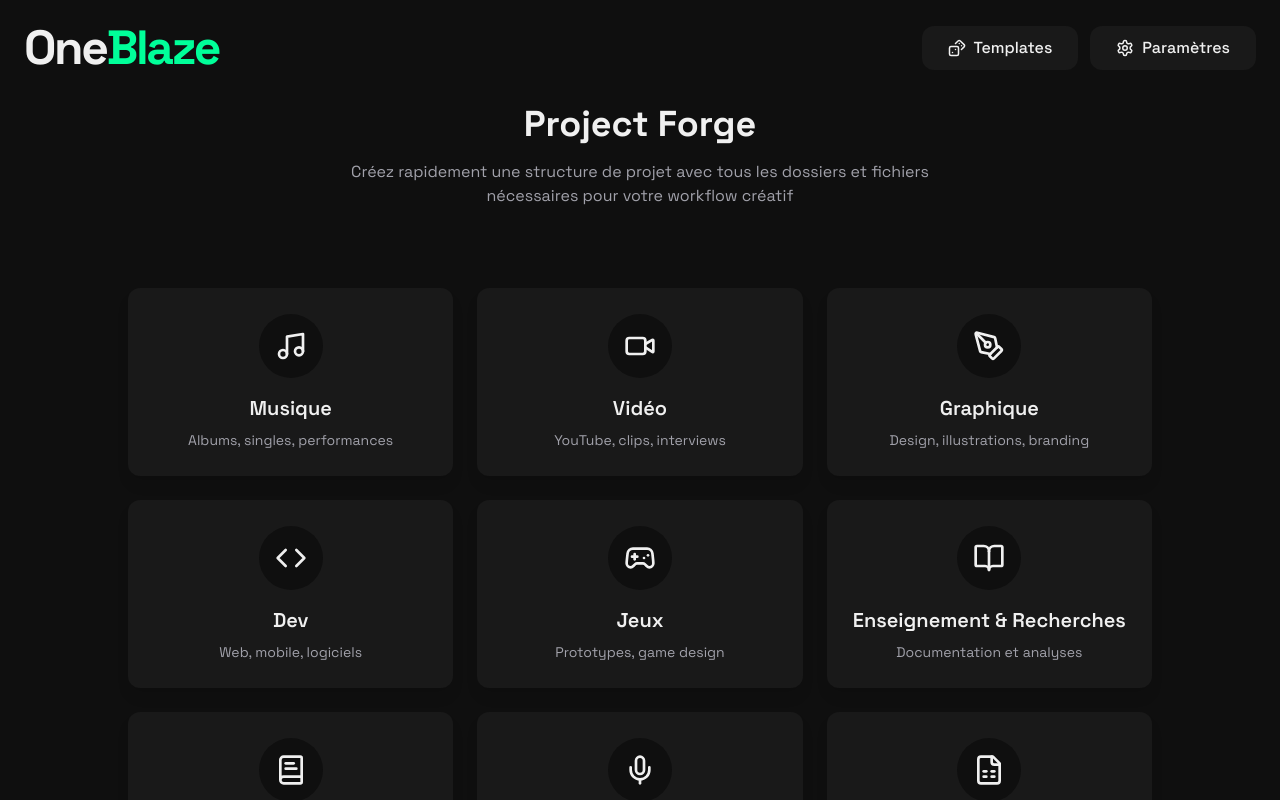
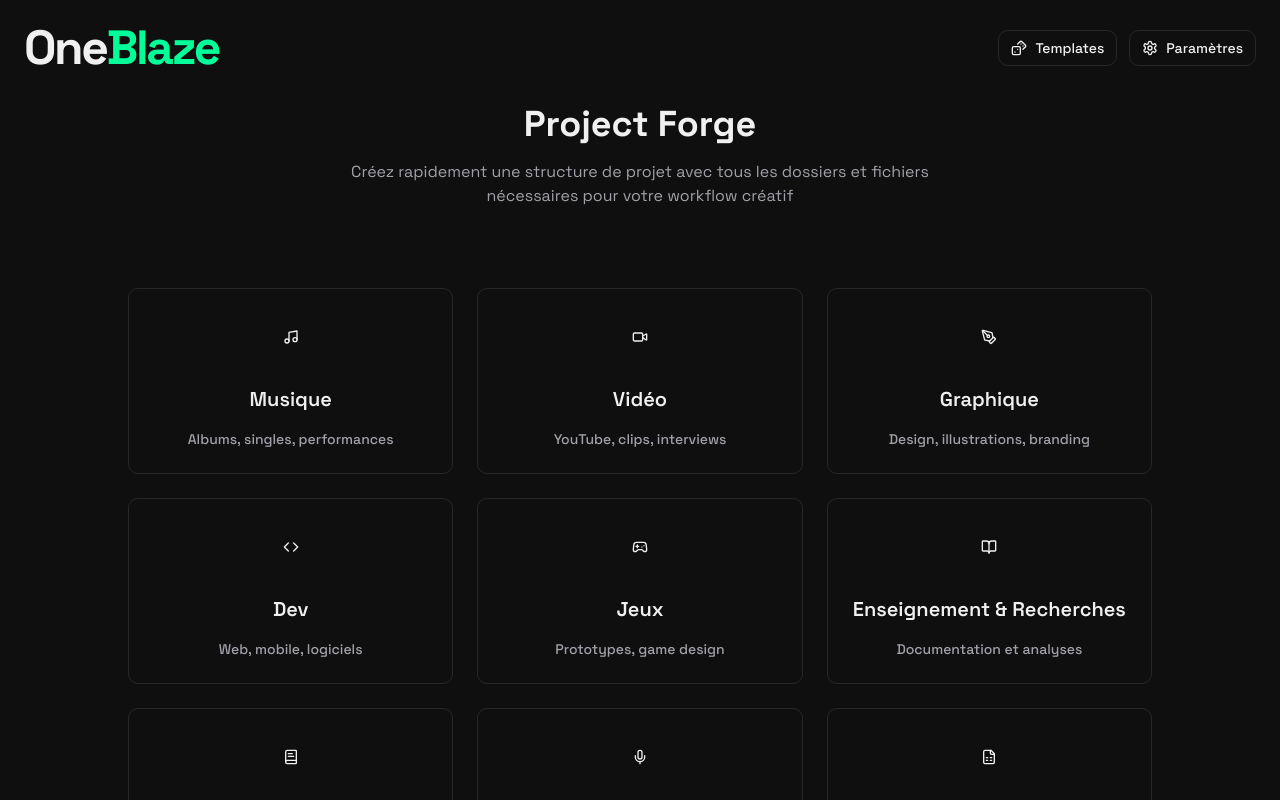
Before and after one commit to MathisOneBlaze/oneblaze-project-forge, a React (Vite) app: page / in a window 1280 px wide. Shown: the top 800 px of the page. Built offline with nearby package versions, Linux system fonts and the light colour scheme.

Commit message:
Fix: Connect parameter and template buttons
Connect the parameter and template buttons in the application.

```diff
--- a/src/components/CheckboxOption.tsx
+++ b/src/components/CheckboxOption.tsx
@@ -1,5 +1,7 @@
 
 import React from 'react';
+import { Checkbox } from "@/components/ui/checkbox";
+import { Label } from "@/components/ui/label";
 
 interface CheckboxOptionProps {
   id: string;
@@ -10,15 +12,13 @@ interface CheckboxOptionProps {
 
 const CheckboxOption: React.FC<CheckboxOptionProps> = ({ id, label, checked, onChange }) => {
   return (
-    <div className="flex items-center mb-2">
-      <input
+    <div className="flex items-center space-x-3 my-2">
+      <Checkbox
         id={id}
-        type="checkbox"
         checked={checked}
-        onChange={(e) => onChange(e.target.checked)}
-        className="oneblaze-checkbox mr-3"
+        onCheckedChange={onChange}
       />
-      <label htmlFor={id} className="text-sm">{label}</label>
+      <Label htmlFor={id} className="text-sm">{label}</Label>
     </div>
   );
 };
--- a/src/components/ProjectCard.tsx
+++ b/src/components/ProjectCard.tsx
@@ -1,7 +1,8 @@
 
 import React from 'react';
-import { Icon } from 'lucide-react';
 import { LucideIcon } from 'lucide-react';
+import { Button } from '@/components/ui/button';
+import { cn } from '@/lib/utils';
 
 interface ProjectCardProps {
   title: string;
@@ -12,16 +13,20 @@ interface ProjectCardProps {
 
 const ProjectCard: React.FC<ProjectCardProps> = ({ title, description, icon: IconComponent, onClick }) => {
   return (
-    <button
-      className="oneblaze-card flex flex-col items-center justify-center p-6 h-full w-full text-center group"
+    <Button
+      variant="outline"
+      className={cn(
+        "flex flex-col items-center justify-center p-6 h-full w-full text-center group",
+        "hover:border-primary hover:bg-accent transition-colors duration-300"
+      )}
       onClick={onClick}
     >
-      <div className="mb-4 p-4 rounded-full bg-oneblaze-dark group-hover:text-oneblaze-green-hover transition-colors duration-300">
+      <div className="mb-4 p-4 rounded-full bg-background text-foreground group-hover:text-primary transition-colors duration-300">
         <IconComponent size={32} />
       </div>
       <h3 className="text-xl font-semibold mb-2">{title}</h3>
       <p className="text-sm text-muted-foreground">{description}</p>
-    </button>
+    </Button>
   );
 };
 
--- a/src/components/ProjectForm.tsx
+++ b/src/components/ProjectForm.tsx
@@ -3,6 +3,7 @@ import React from 'react';
 import { ArrowLeft } from 'lucide-react';
 import ProjectFormBody from './ProjectFormBody';
 import { useToast } from '@/hooks/use-toast';
+import { Button } from '@/components/ui/button';
 
 interface ProjectFormProps {
   projectType: string;
@@ -44,19 +45,20 @@ const ProjectForm: React.FC<ProjectFormProps> = ({ projectType, onBack }) => {
   return (
     <div className="max-w-5xl mx-auto">
       <div className="flex items-center mb-8">
-        <button
+        <Button
+          variant="ghost"
           onClick={onBack}
-          className="flex items-center text-oneblaze-text hover:text-oneblaze-green-hover transition-colors"
+          className="flex items-center hover:text-primary transition-colors"
         >
           <ArrowLeft size={20} className="mr-2" />
           <span>Retour</span>
-        </button>
+        </Button>
         <h2 className="text-2xl font-bold ml-auto mr-auto">
-          Création d'un projet <span className="text-oneblaze-green-hover">{getProjectTypeName(projectType)}</span>
+          Création d'un projet <span className="text-primary">{getProjectTypeName(projectType)}</span>
         </h2>
       </div>
 
-      <div className="bg-oneblaze-light rounded-xl p-6 shadow-lg">
+      <div className="bg-card rounded-xl p-6 shadow-lg">
         <ProjectFormBody projectType={projectType} onSubmit={handleSubmit} />
       </div>
     </div>
--- a/src/components/ProjectTypeSelection.tsx
+++ b/src/components/ProjectTypeSelection.tsx
@@ -1,13 +1,14 @@
 
 import React from 'react';
 import { Music, Video, PenTool, Code, Gamepad2, BookOpen, BookText, Mic, FileSpreadsheet, FolderPlus } from 'lucide-react';
+import { LucideIcon } from 'lucide-react';
 import ProjectCard from './ProjectCard';
 
 interface ProjectType {
   id: string;
   title: string;
   description: string;
-  icon: React.ComponentType<any>;
+  icon: LucideIcon;
 }
 
 const projectTypes: ProjectType[] = [
--- a/src/pages/Index.tsx
+++ b/src/pages/Index.tsx
@@ -4,6 +4,7 @@ import Logo from '@/components/Logo';
 import ProjectTypeSelection from '@/components/ProjectTypeSelection';
 import ProjectForm from '@/components/ProjectForm';
 import { Dices, Settings } from 'lucide-react';
+import { Button } from '@/components/ui/button';
 
 const Index = () => {
   const [selectedProjectType, setSelectedProjectType] = useState<string | null>(null);
@@ -22,14 +23,14 @@ const Index = () => {
         <div className="flex justify-between items-center">
           <Logo size="lg" className="animate-float" />
           <div className="flex gap-3">
-            <button className="oneblaze-button flex items-center gap-2 py-2">
+            <Button variant="outline" size="sm" className="flex items-center gap-2">
               <Dices size={18} />
               <span className="hidden sm:inline">Templates</span>
-            </button>
-            <button className="oneblaze-button flex items-center gap-2 py-2">
+            </Button>
+            <Button variant="outline" size="sm" className="flex items-center gap-2">
               <Settings size={18} />
               <span className="hidden sm:inline">Paramètres</span>
-            </button>
+            </Button>
           </div>
         </div>
 
```
